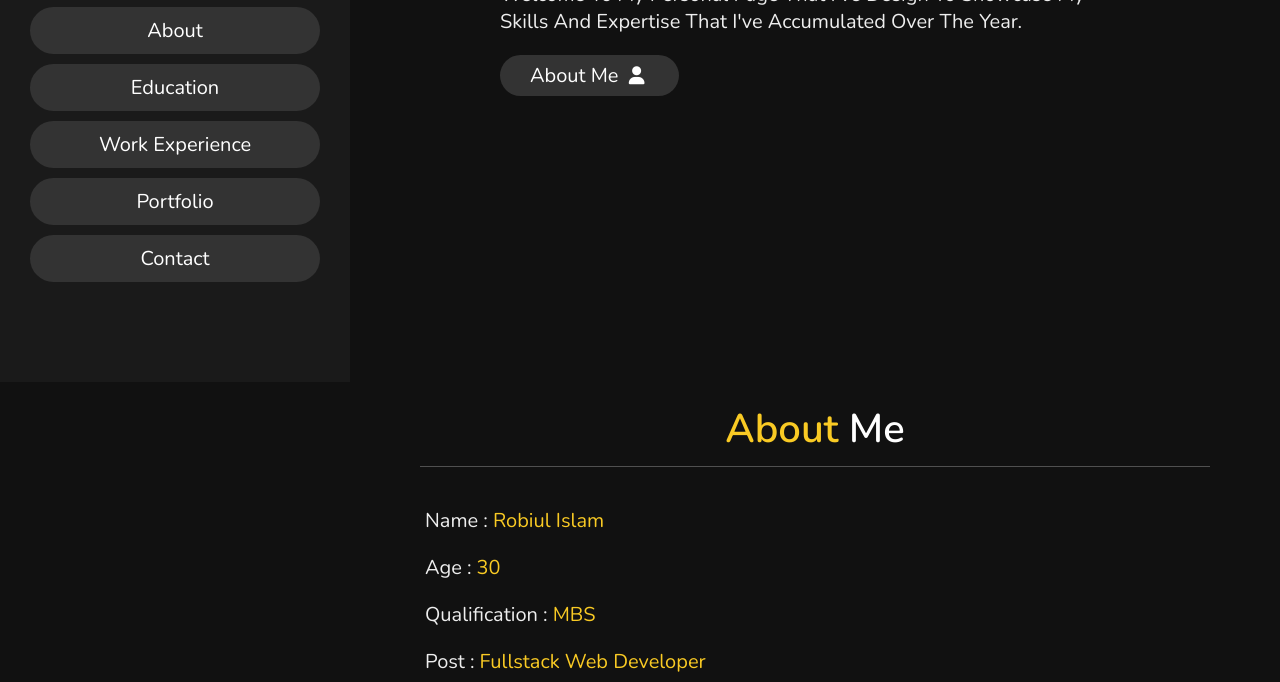
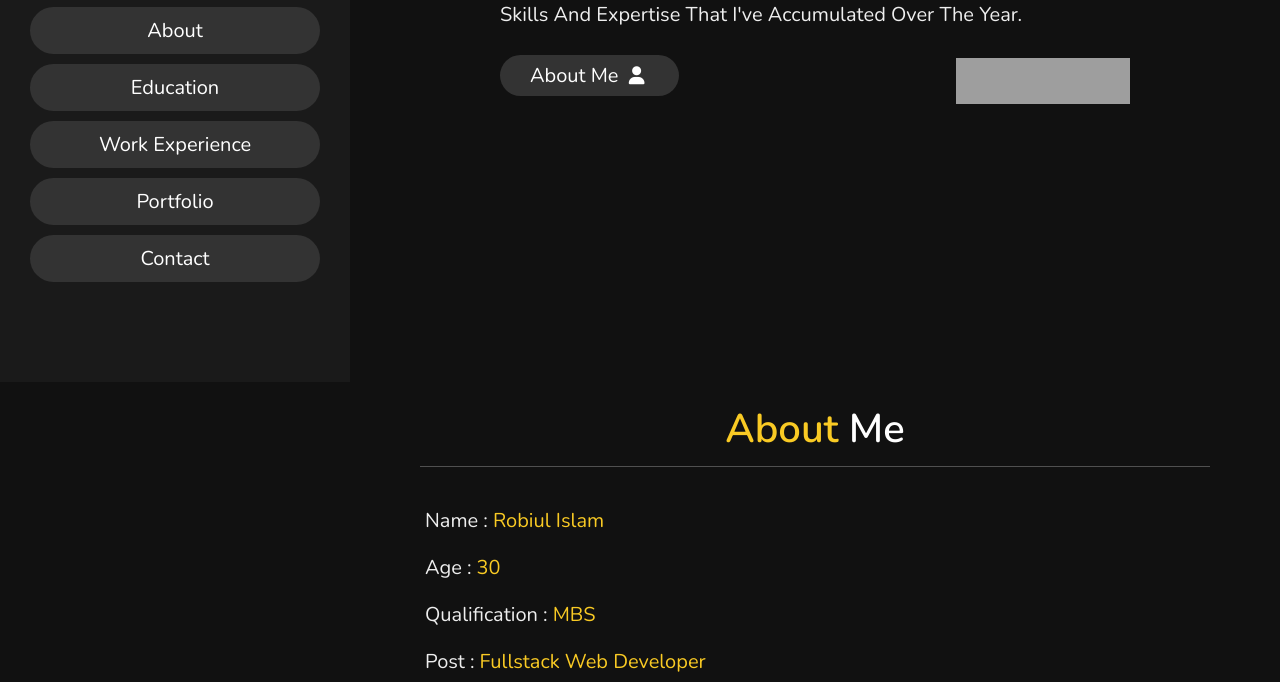
Before and after one commit to Robiul26/portfolio1, a plain HTML site: page index.html in a window 1280 px wide. Shown: the part 418-1100 px from the top of the page. Drawn offline with nearby package versions, Linux system fonts and the light colour scheme; grey boxes are pictures that could not be loaded.

Commit message:
add facebook

```diff
--- a/index.html
+++ b/index.html
@@ -6,13 +6,44 @@
     <meta http-equiv="X-UA-Compatible" content="IE=edge">
     <meta name="viewport" content="width=device-width, initial-scale=1.0">
     <title>Robilul Islam</title>
-    <link rel="icon" type="image/x-icon" href="/images/favicon.png">
+    <link rel="icon" type="image/x-icon" href="./images/favicon.png">
     <!-- Font awesom -->
     <link rel="stylesheet" href="https://cdnjs.cloudflare.com/ajax/libs/font-awesome/6.0.0-beta2/css/all.min.css" />
     <link rel="stylesheet" href="./style.css">
 </head>
 
 <body>
+
+    <!-- Messenger Chat Plugin Code -->
+    <div id="fb-root"></div>
+
+    <!-- Your Chat Plugin code -->
+    <div id="fb-customer-chat" class="fb-customerchat">
+    </div>
+
+    <script>
+      var chatbox = document.getElementById('fb-customer-chat');
+      chatbox.setAttribute("page_id", "108478495080532");
+      chatbox.setAttribute("attribution", "biz_inbox");
+    </script>
+
+    <!-- Your SDK code -->
+    <script>
+      window.fbAsyncInit = function() {
+        FB.init({
+          xfbml            : true,
+          version          : 'v15.0'
+        });
+      };
+
+      (function(d, s, id) {
+        var js, fjs = d.getElementsByTagName(s)[0];
+        if (d.getElementById(id)) return;
+        js = d.createElement(s); js.id = id;
+        js.src = 'https://connect.facebook.net/en_US/sdk/xfbml.customerchat.js';
+        fjs.parentNode.insertBefore(js, fjs);
+      }(document, 'script', 'facebook-jssdk'));
+    </script>
     <!-- header section starts -->
     <header>
         <div class="user">
@@ -41,10 +72,13 @@
         <h1>I'M <span>Robiul Islam</span></h1>
         <p>Welcome to my personal page that I've design to showcase my skills and expertise that I've accumulated over
             the year.</p>
+       <div style="display: flex; align-items: center; justify-content: space-between; flex-wrap: wrap;">
         <a href="#about">
             <button class="btn">about me <i class="fas fa-user"></i></button>
         </a>
-    </section>
+        <iframe style="margin-top: 20px;" src="https://www.facebook.com/plugins/like.php?href=https%3A%2F%2Frobiul26.github.io%2Fportfolio1&width=174&layout=button_count&action=like&size=large&share=true&height=46&appId=494810488006453" width="174" height="46" style="border:none;overflow:hidden" scrolling="no" frameborder="0" allowfullscreen="true" allow="autoplay; clipboard-write; encrypted-media; picture-in-picture; web-share"></iframe>
+    </div>
+       </section>
     <!-- Home section ends -->
 
     <!-- About section starts -->
```
Also changed, not shown: images/favicon.png.
